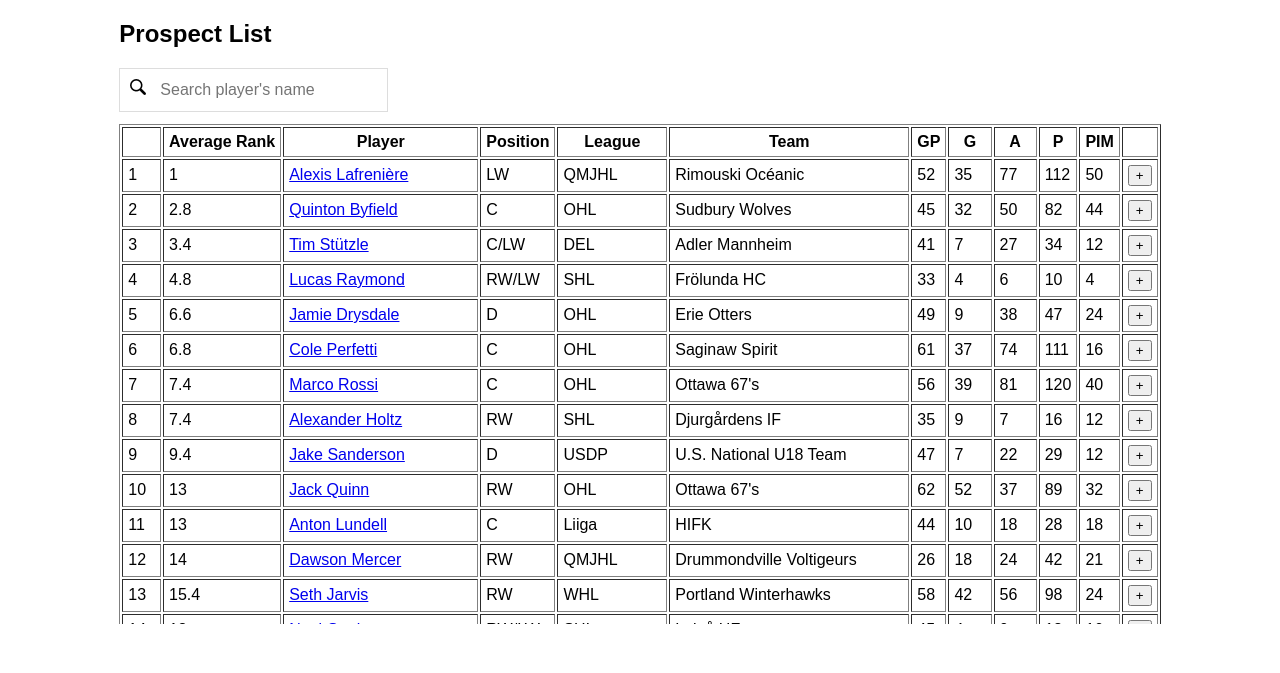
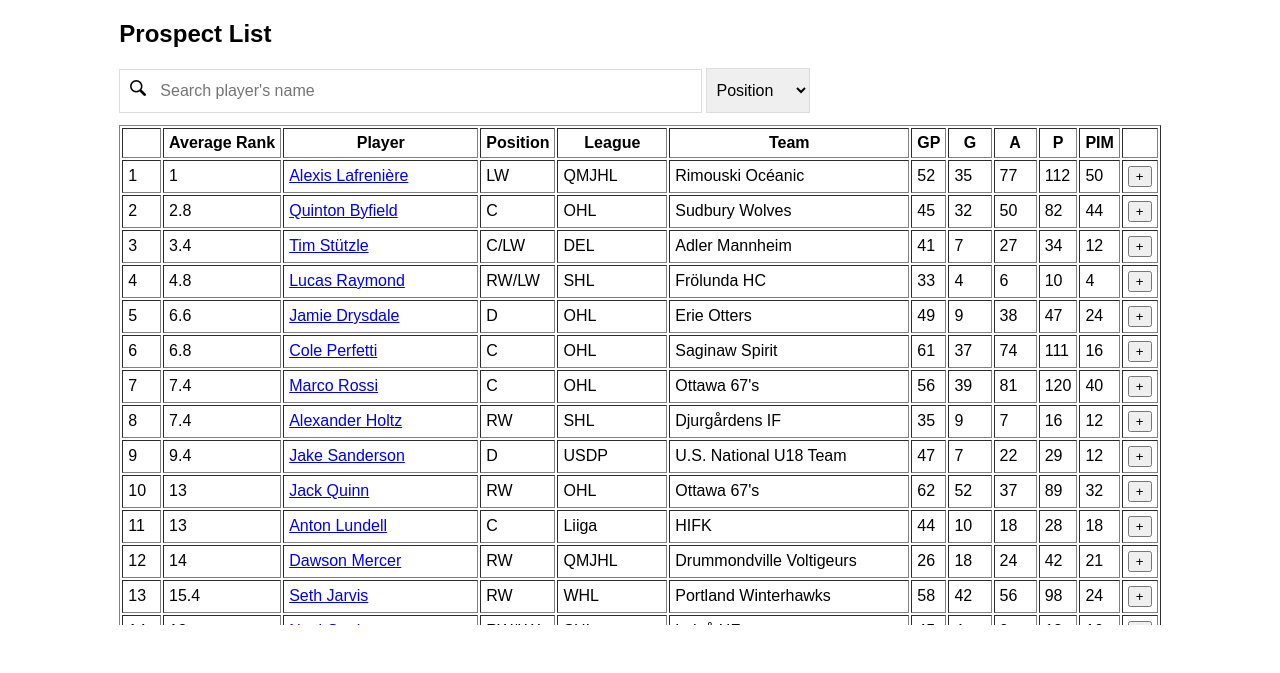
Before and after one commit to andypham29/Kotkamania, a Flask app: page /draftcenter in a window 1280 px wide. Shown: the part 675-1348 px from the top of the page. Run offline with Flask 2, Linux system fonts and the light colour scheme; data comes from the database, SQL or seed files in the repository.

Commit message:
add position filter

```diff
--- a/static/styles/style.css
+++ b/static/styles/style.css
@@ -82,14 +82,22 @@
     background-image: url('/static/styles/magnifying-glass.png');
     background-position: 10px 10px;
     background-repeat: no-repeat;
-    /* width: 100%; */
+    width: 50%;
     font-size: 16px;
     padding: 12px 20px 12px 40px;
     border: 1px solid #ddd;
     margin-bottom: 12px;
 }
 
-
 table#draft_table table#watch_list {
     width: 100%;
 }
+
+select {
+    background-position: 10px 10px;
+    background-repeat: no-repeat;
+    font-size: 16px;
+    padding: 12px 20px 12px 5px;
+    border: 1px solid #ddd;
+    margin-bottom: 12px;
+}
--- a/templates/draftcenter.html
+++ b/templates/draftcenter.html
@@ -115,15 +115,17 @@
         return (value == undefined) ? "" :JSON.stringify(value).replace(/[\"]/g, "")
     }
 
-    function myFunction() {
+    function searchValueInTable(value = null) {
         var input, filter, table, tr, td, i, txtValue;
         input = document.getElementById("myInput");
-        filter = input.value.toUpperCase();
+
+        filter = (value == null) ? input.value.toUpperCase() : value.toUpperCase()
+        cellId = (value == null || value == "") ? 2 : 3 // name: 2, position: 3
+
         table = document.getElementById("draft_table");
         tr = table.getElementsByTagName("tr");
         for (i = 0; i < tr.length; i++) {
-            td = tr[i].getElementsByTagName("td")[2];
-            console.log(td)
+            td = tr[i].getElementsByTagName("td")[cellId];
             if (td) {
                 txtValue = td.textContent || td.innerText;
                 if (txtValue.toUpperCase().indexOf(filter) > -1) {
@@ -250,7 +252,17 @@
     </table>
 </div>
 <h2>Prospect List</h2>
-<input type="text" class="search" id="myInput" onkeyup="myFunction()" placeholder="Search player's name" title="Type in a name">
+<input type="text" class="search" id="myInput" onkeyup="searchValueInTable()" placeholder="Search player's name" title="Type in a name">
+<select name="cars" id="cars" onchange="if (this.selectedIndex) searchValueInTable(this.value);">
+    <option>Position</option>
+    <option value="">All</option>
+    <option value="LW">LW</option>
+    <option value="C">C</option>
+    <option value="RW">RW</option>
+    <option value="D">D</option>
+    <option value="G">G</option>
+</select>
+</br>
 <div class="draftcenter_prospect_table" style="width: 100%; height:500px; overflow:auto;">
     <table id="draft_table" cellpadding="5px" border="1">
         <tbody>
```
Lines whose indentation alone changed are shown as unchanged.
